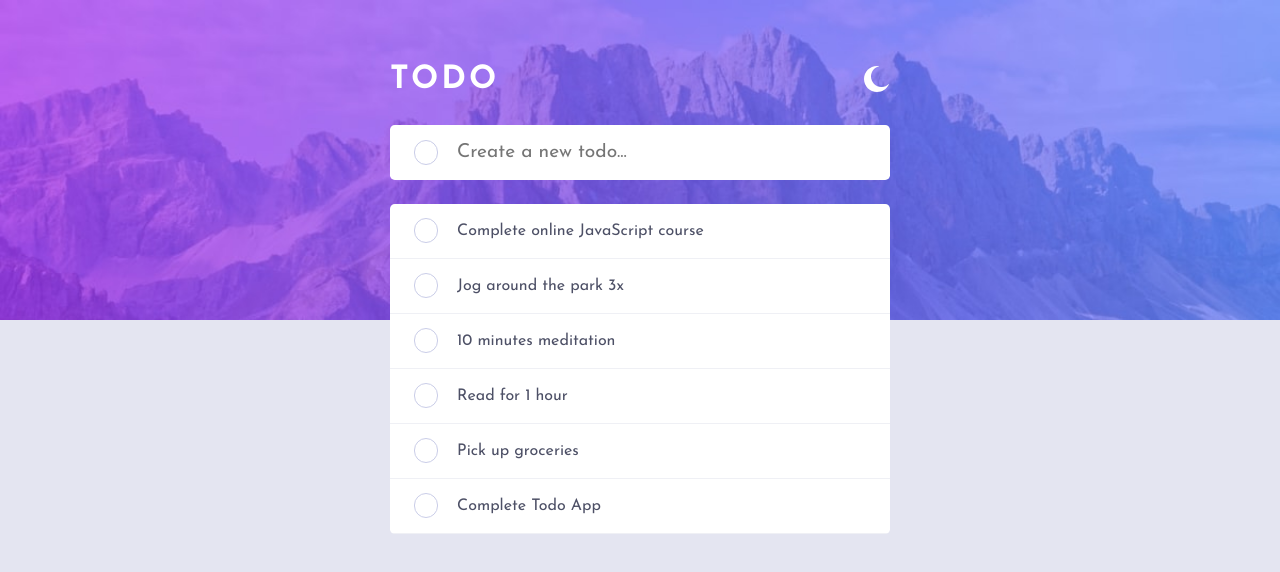
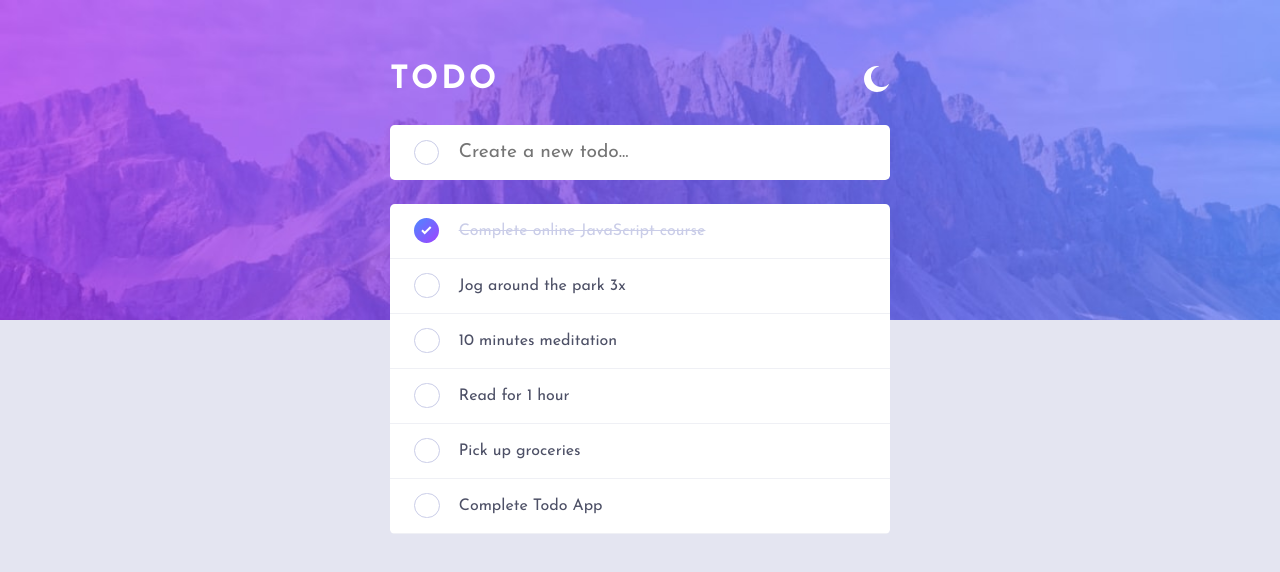
Before and after one commit to Aayush259/Todo-App, a React (Vite) app: page / in a window 1280 px wide. Both pictures are taken after a click on the button 425 px from the left and 230 px from the top of the page. Shown: the top 572 px of the page. Built offline with nearby package versions, Linux system fonts and the light colour scheme.

Commit message:
Added completeTaskBtn functionality

```diff
--- a/src/App.jsx
+++ b/src/App.jsx
@@ -14,33 +14,52 @@ function App() {
   const [taskList, updateTaskList] = useState([
     {
       id: "1",
-      title: "Complete online JavaScript course"
+      title: "Complete online JavaScript course",
+      taskStatus: "Incomplete"
     },
     {
       id: "2",
-      title: "Jog around the park 3x"
+      title: "Jog around the park 3x",
+      taskStatus: "Incomplete"
     },
     {
       id: "3",
-      title: "10 minutes meditation"
+      title: "10 minutes meditation",
+      taskStatus: "Incomplete"
     },
     {
       id: "4",
-      title: "Read for 1 hour"
+      title: "Read for 1 hour",
+      taskStatus: "Incomplete"
     },
     {
       id: "5",
-      title: "Pick up groceries"
+      title: "Pick up groceries",
+      taskStatus: "Incomplete"
     },
     {
       id: "6",
-      title: "Complete Todo App"
+      title: "Complete Todo App",
+      taskStatus: "Incomplete"
     }
   ]);
+
+  // This function returns the index of the task from tasklist using task id.
+  const getTaskIndex = (id) => {
+    return taskList.findIndex(task => task.id === id);
+  }
 
   // This function adds the task in task list.
   const addTask = (task) => {
     updateTaskList(prevTaskList => [...prevTaskList, task]);
+  }
+
+  // This function updates the task's status to completed using the task's id
+  const updateTaskStatus = (id) => {
+    let updatedTaskList = [...taskList];
+    const indexOfTaskToUpdate = getTaskIndex(id);
+    updatedTaskList[indexOfTaskToUpdate].taskStatus = 'Completed';
+    updateTaskList(updatedTaskList);
   }
 
   // This function takes task's id as argument and remove that task from taskList.
@@ -101,7 +120,7 @@ function App() {
           <Header theme={theme} changeTheme={changeTheme} />
           <AddTask theme={theme} addTask={addTask} />
           <DndContext collisionDetection={closestCorners} onDragEnd={handleDragEnd} sensors={sensors}>
-            <TaskList taskList={taskList} theme={theme} removeTask={removeTask} />
+            <TaskList taskList={taskList} theme={theme} removeTask={removeTask} updateTaskStatus={updateTaskStatus} />
           </DndContext>
         </main>
       </div>
--- a/src/components/Task.jsx
+++ b/src/components/Task.jsx
@@ -2,8 +2,9 @@ import { useState } from "react";
 import { useSortable } from "@dnd-kit/sortable";
 import { CSS } from "@dnd-kit/utilities";
 import iconCross from "../images/icon-cross.svg";
+import iconCheck from "../images/icon-check.svg";
 
-function Task({id, title, taskStatus, theme, removeTask}) {
+function Task({id, title, taskStatus, theme, removeTask, updateTaskStatus}) {
 
     const {attributes, listeners, setNodeRef, transform, transition} = useSortable({id});
 
@@ -22,6 +23,12 @@ function Task({id, title, taskStatus, theme, removeTask}) {
         removeTask(id);
     }
 
+    // This function handles the click of completeTaskBtn and mark the task's status as completed.
+    const handleCompleteTaskBtnClick = (e) => {
+        e.stopPropagation();
+        updateTaskStatus(id);
+    }
+
     return (
         <div
             className={`task ${theme} flex`}
@@ -33,17 +40,17 @@ function Task({id, title, taskStatus, theme, removeTask}) {
             {...listeners}
             style={dragAndDropStyle}>
 
-                <button id="completeTaskBtn" className="leftTileBtn"></button>
+                <button className={`completeTaskBtn leftTileBtn flex ${taskStatus}`} onClick={handleCompleteTaskBtnClick}>
+                    {
+                        taskStatus === "Completed" && <img src={iconCheck} alt="Completed" className="iconCheck" />
+                    }
+                </button>
 
                 <p style={{width: "90%"}}>{title}</p>
 
                 <button className={`removeTaskBtn ${taskHoverId === id ? '': 'hide'}`} onClick={handleRemoveTaskBtnClick}>
                     <img src={iconCross} alt="Remove task" />
                 </button>
-
-                {/* {
-                    taskHoverId === id && (<button className="removeTaskBtn" onClick={handleRemoveTaskBtnClick}><img src={iconCross} alt="Remove task" /></button>)
-                } */}
         </div>
     )
 }
--- a/src/components/TaskList.jsx
+++ b/src/components/TaskList.jsx
@@ -11,7 +11,7 @@ function TaskList(props) {
         <div id="taskList">
             <SortableContext items={tasks} strategy={verticalListSortingStrategy}>
                 {tasks.map(task => {
-                    return <Task id={task.id} title={task.title} theme={props.theme} key={task.id} removeTask={props.removeTask} />
+                    return <Task id={task.id} title={task.title} taskStatus={task.taskStatus} theme={props.theme} key={task.id} removeTask={props.removeTask} updateTaskStatus={props.updateTaskStatus} />
                 })}
             </SortableContext>
         </div>
--- a/src/styles/styles.css
+++ b/src/styles/styles.css
@@ -131,7 +131,7 @@ label{
 
 .leftTileBtn{
     height:25px;
-    width:26px;
+    width:28px;
     border:1px solid var(--Light-Grayish-Blue);
     background-color:transparent;
     border-radius:100px;
@@ -141,3 +141,14 @@ label{
     background-color:transparent;
     border:none;
 }
+
+
+.completeTaskBtn.Completed{
+    background:linear-gradient(to bottom right, hsl(220, 100%, 65%), hsl(270, 100%, 63%));
+    border:none;
+}
+
+.completeTaskBtn.Completed + p{
+    text-decoration:line-through;
+    color:var(--Light-Grayish-Blue);
+}
```
